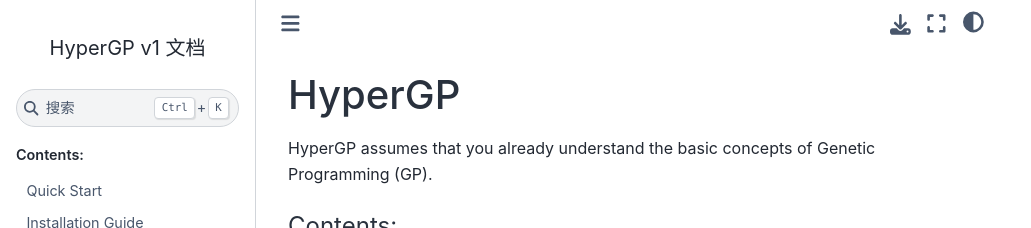
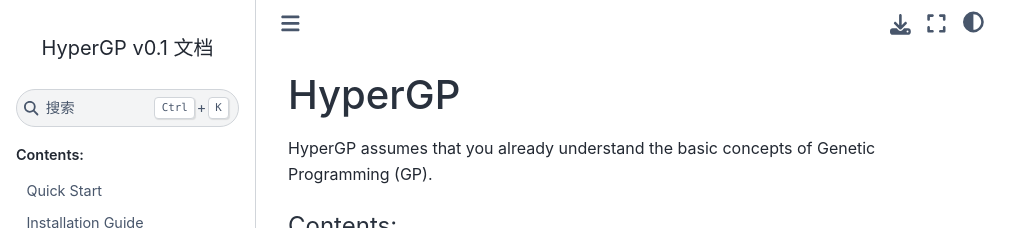
Before and after one commit to MZT-srcount/HyperGP, a Sphinx documentation site: the page built from docs/source/index.rst, in a window 1280 px wide. Shown: the top 228 px of the page, without its empty margins (0-1031 px from the left). Built offline with Sphinx 7.4.7 and the Sphinx Book theme 1.1.4, drawn with Linux system fonts in a browser that asks for light colours; pages that are not in the unit, such as notebooks, are missing from menus.

Commit message:
first commit

```diff
--- a/docs/source/conf.py
+++ b/docs/source/conf.py
@@ -27,7 +27,7 @@
 project = 'HyperGP'
 copyright = '2024, ZhitongMa'
 author = 'ZhitongMa'
-release = 'v1'
+release = 'v0.1'
 
 # -- General configuration ---------------------------------------------------
 # https://www.sphinx-doc.org/en/master/usage/configuration.html#general-configuration
```
